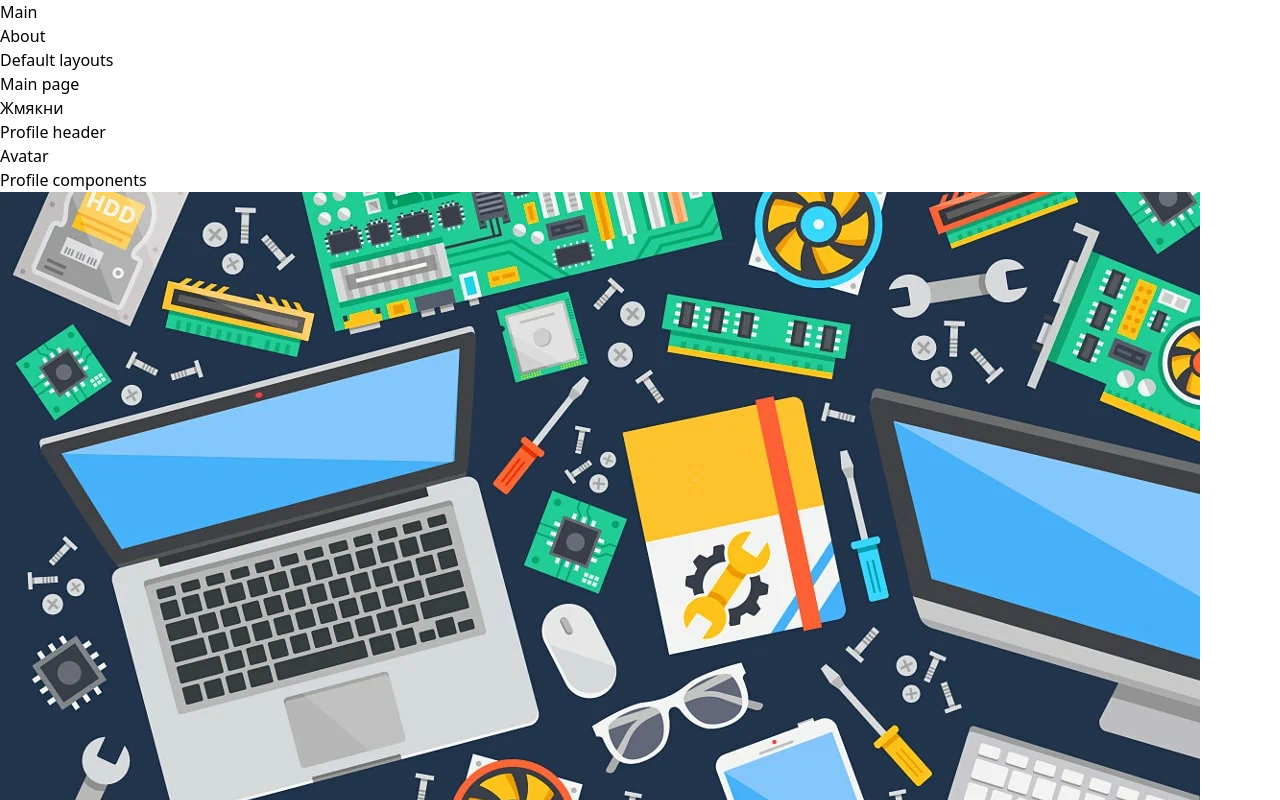
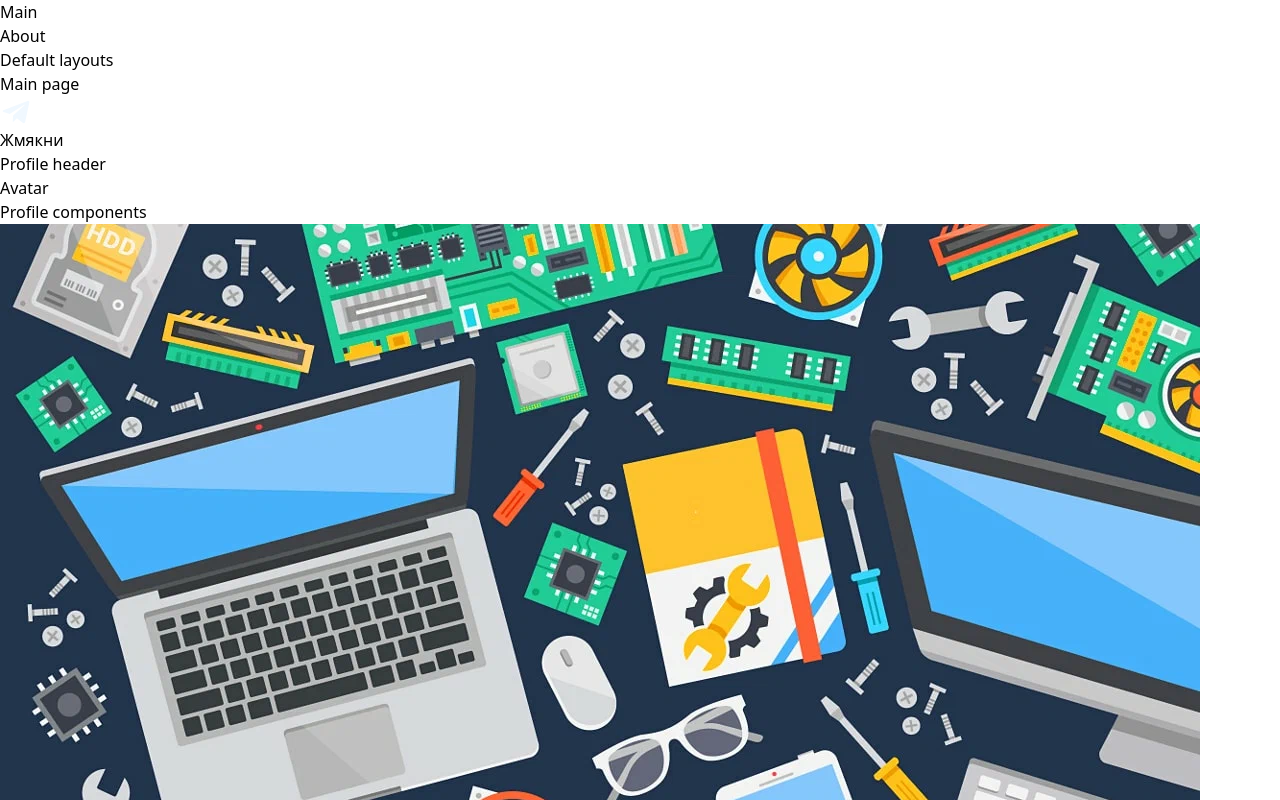
Before and after one commit to AlexburtT/start-nuxt, a Nuxt app: page / in a window 1280 px wide. Shown: the top 800 px of the page. Built offline with nearby package versions, Linux system fonts and the light colour scheme.

Commit message:
add icons

```diff
--- a/components/Button.vue
+++ b/components/Button.vue
@@ -1,4 +1,7 @@
 <template>
 	<button
-		class="bg-slate-900 hover:bg-slate-700 focus:outline-none focus:ring-2 focus:ring-slate-400 focus:ring-offset-2 focus:ring-offset-slate-50 text-white font-semibold h-12 px-6 rounded-lg w-full flex items-center justify-center sm:w-auto dark:bg-sky-500 dark:highlight-white/20 dark:hover:bg-sky-400">Жмякни</button>
+		class="bg-slate-900 hover:bg-slate-700 focus:outline-none focus:ring-2 focus:ring-slate-400 focus:ring-offset-2 focus:ring-offset-slate-50 text-white font-semibold h-12 px-6 rounded-lg w-full flex items-center justify-center sm:w-auto dark:bg-sky-500 dark:highlight-white/20 dark:hover:bg-sky-400">
+		<IconsTelegram />
+		Жмякни
+	</button>
 </template>
--- /dev/null
+++ b/components/Icons/Telegram.vue
@@ -0,0 +1,15 @@
+<template>
+	<svg xmlns="http://www.w3.org/2000/svg" width="1em" height="1em" viewBox="0 0 24 24">
+		<path fill="currentColor"
+			d="m20.665 3.717l-17.73 6.837c-1.21.486-1.203 1.161-.222 1.462l4.552 1.42l10.532-6.645c.498-.303.953-.14.579.192l-8.533 7.701h-.002l.002.001l-.314 4.692c.46 0 .663-.211.921-.46l2.211-2.15l4.599 3.397c.848.467 1.457.227 1.668-.785l3.019-14.228c.309-1.239-.473-1.8-1.282-1.434z">
+		</path>
+	</svg>
+</template>
+
+<style>
+svg {
+	color: aliceblue;
+	width: 2rem;
+	height: 2rem;
+}
+</style>
```
